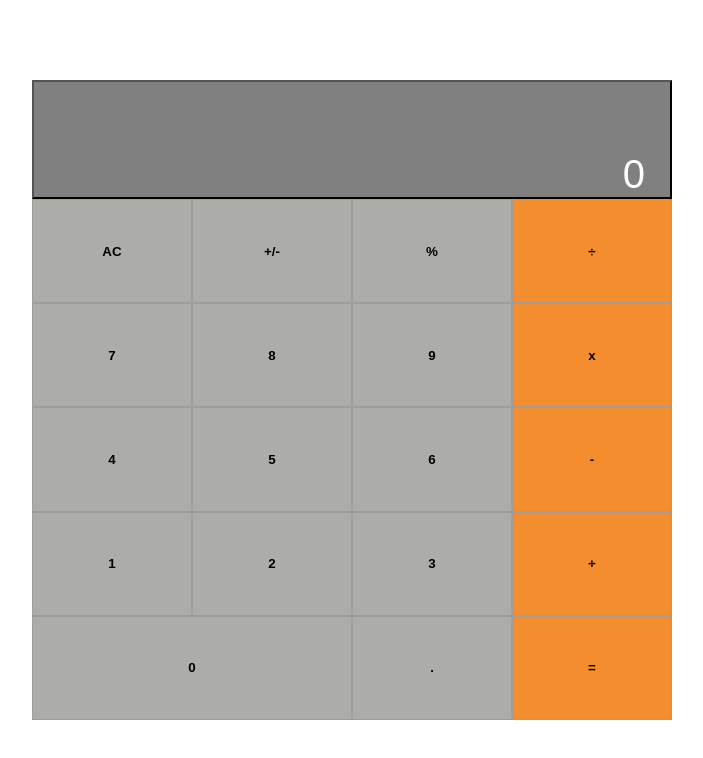
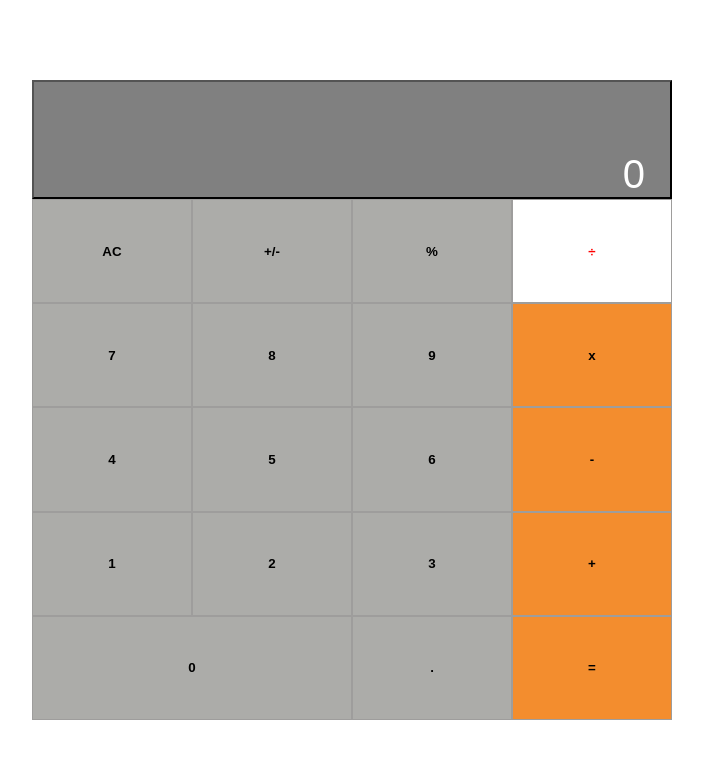
Before and after one commit to eerapheal/my-math-apps, a React (Create React App) app: page / in a window 1280 px wide. In both pictures the pointer is over the button 880 px from the left and 251 px from the top of the page. Shown: the top 758 px of the page, without its empty margins (288-991 px from the left). Built offline with nearby package versions, Linux system fonts and the light colour scheme; the HTML template or start-up script is replaced by a standard one.

Commit message:
Hover element added to btn

```diff
--- a/src/index.css
+++ b/src/index.css
@@ -55,3 +55,13 @@ body {
 .zero {
   grid-column: 1 / span 2;
 }
+
+.orange:hover {
+  background-color: #fff;
+  color: #f00;
+}
+
+.grey:hover {
+  background-color: #fff;
+  color: #f00;
+}
```
